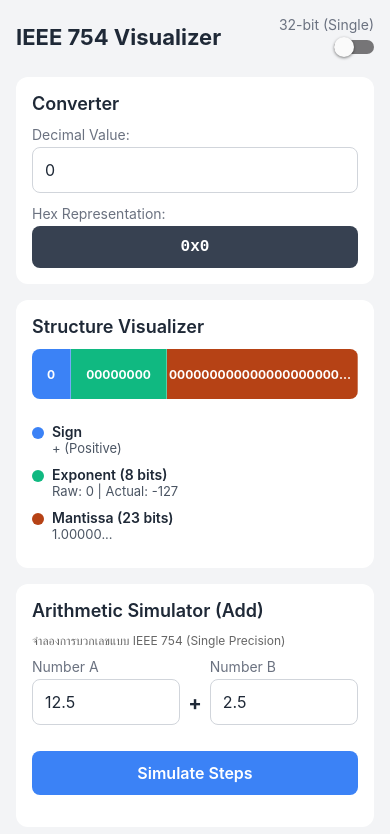
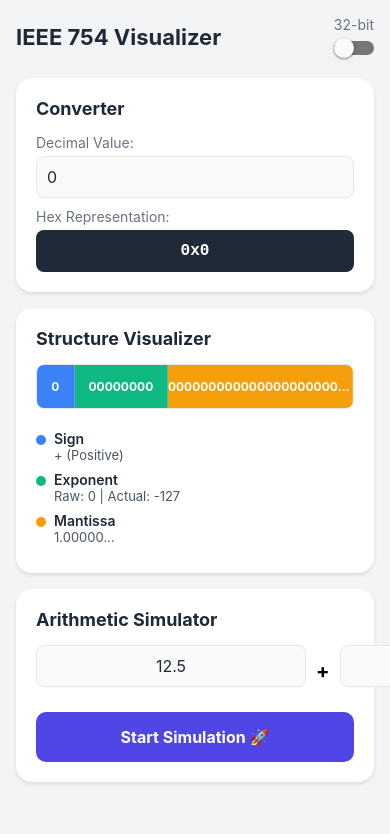
Before and after one commit to phutawanku-cmd/Computer-Architecture, a React Native app in the folder IEEE754App/: screen / in a window 390 px wide. Shown: the top 834 px of the page. Built offline with nearby package versions, Linux system fonts and the light colour scheme.

Commit message:
แก้ UI

```diff
--- a/IEEE754App/App.js
+++ b/IEEE754App/App.js
@@ -1,24 +1,35 @@
 import React, { useState, useEffect } from 'react';
-import { StyleSheet, Text, View, TextInput, ScrollView, Switch, TouchableOpacity, SafeAreaView, Platform } from 'react-native';
+import { StyleSheet, Text, View, TextInput, ScrollView, Switch, TouchableOpacity, SafeAreaView, Platform, Dimensions } from 'react-native';
 import { decimalToBinary, getComponents, simulateAddition } from './ieeeLogic';
 
 const COLORS = {
   sign: '#3B82F6',
   exp: '#10B981',
-  mantissa: '#b64215',
+  mantissa: '#F59E0B',
   bg: '#F3F4F6',
   card: '#FFFFFF',
-  text: '#1F2937'
+  text: '#1F2937',
+  primary: '#4F46E5',
+  secondary: '#9CA3AF',
+  danger: '#EF4444',
+  success: '#10B981'
 };
+
+const SCREEN_WIDTH = Dimensions.get('window').width;
 
 export default function App() {
   const [isDouble, setIsDouble] = useState(false);
   const [decimalInput, setDecimalInput] = useState('0');
   const [binaryStr, setBinaryStr] = useState('');
   const [components, setComponents] = useState({ sign: '0', exponent: '', mantissa: '', bias: 127 });
+
+  //Simulator State
   const [simA, setSimA] = useState('12.5');
   const [simB, setSimB] = useState('2.5');
   const [simSteps, setSimSteps] = useState([]);
+  const [currentStep, setCurrentStep] = useState(0); // ตัวแปรคุมว่าอยู่ Step ไหน
+  const [isSimulating, setIsSimulating] = useState(false);
+
   const handleDecimalChange = (text) => {
     setDecimalInput(text);
     if (text === '' || text === '-' || text === '.'){
@@ -32,11 +43,7 @@
     }
   };
 
-  //คำนวณใหม่เมื่อสลับโหมด
-  useEffect(() => {
-    handleDecimalChange(decimalInput);
-  }, [isDouble]);
-
+  useEffect(() => { handleDecimalChange(decimalInput); }, [isDouble]);
   useEffect(() => {
     const comps = getComponents(binaryStr, isDouble);
     setComponents(comps);
@@ -44,12 +51,108 @@
 
   const rawExponent = parseInt(components.exponent, 2);
   const realExponent = isNaN(rawExponent) ? 0 : rawExponent - components.bias;
+
   const handleSimulate = () => {
     const valA = parseFloat(simA);
     const valB = parseFloat(simB);
     if (!isNaN(valA) && !isNaN(valB)){
       const { steps } = simulateAddition(valA, valB);
       setSimSteps(steps);
+      setCurrentStep(0); // Reset ไป step แรก
+      setIsSimulating(true);
+    }
+  };
+
+  const nextStep = () => {
+    if (currentStep < simSteps.length - 1) setCurrentStep(currentStep + 1);
+  };
+
+  const prevStep = () => {
+    if (currentStep > 0) setCurrentStep(currentStep - 1);
+  };
+
+  //ฟังก์ชันวาด UI แต่ละ Step
+  const renderStepContent = (step) => {
+    const d = step.data;
+    switch (step.type) {
+      case 'EXTRACT':
+        return (
+          <View>
+            <View style={styles.paramBox}>
+              <Text style={styles.paramLabel}>A ({d.valA})</Text>
+              <Text style={styles.paramValue}>Exp: <Text style={{color:COLORS.exp, fontWeight:'bold'}}>{d.expA}</Text></Text>
+              <Text style={styles.paramValue}>Man: {d.manAStr}</Text>
+            </View>
+            <View style={[styles.paramBox, {marginTop: 10}]}>
+              <Text style={styles.paramLabel}>B ({d.valB})</Text>
+              <Text style={styles.paramValue}>Exp: <Text style={{color:COLORS.exp, fontWeight:'bold'}}>{d.expB}</Text></Text>
+              <Text style={styles.paramValue}>Man: {d.manBStr}</Text>
+            </View>
+          </View>
+        );
+
+      case 'ALIGN':
+        return (
+          <View style={{alignItems:'center'}}>
+             <Text style={styles.descText}>
+               Exponent ของ {d.target} น้อยกว่าอยู่ <Text style={{color:COLORS.danger, fontWeight:'bold'}}>{d.diff}</Text> ระดับ
+             </Text>
+
+             {/* Animation Visual */}
+             <View style={styles.shiftBox}>
+               <Text style={styles.shiftLabel}>Before</Text>
+               <Text style={styles.shiftValue}>{d.valBefore}</Text>
+             </View>
+
+             <Text style={{fontSize: 24, marginVertical: 5}}>⬇️ Shift Right {d.diff} bit</Text>
+
+             <View style={[styles.shiftBox, {borderColor: COLORS.success}]}>
+               <Text style={styles.shiftLabel}>After</Text>
+               <Text style={[styles.shiftValue, {color: COLORS.success}]}>{d.valAfter}</Text>
+             </View>
+
+             <Text style={{marginTop: 10, color:'#666', fontSize:12}}>* เพื่อให้ Exponent เท่ากันที่ {d.exp}</Text>
+          </View>
+        );
+
+      case 'ADD':
+        return (
+          <View style={{alignItems:'center'}}>
+            <Text style={{fontSize: 20, fontWeight:'bold', color:'#333'}}>{d.opA}</Text>
+            <Text style={{fontSize: 20, fontWeight:'bold', color:'#333'}}>+ {d.opB}</Text>
+            <View style={{height:2, width: '60%', backgroundColor:'#333', marginVertical:5}}/>
+            <Text style={{fontSize: 24, fontWeight:'bold', color: COLORS.primary}}>{d.result}</Text>
+          </View>
+        );
+
+      case 'NORMALIZE':
+        return (
+          <View style={{alignItems:'center'}}>
+             <Text style={[styles.badge, {backgroundColor: d.mode==='Overflow' ? '#FEF3C7' : '#DBEAFE', color: d.mode==='Overflow' ? '#D97706' : '#2563EB'}]}>
+                {d.mode} Detected!
+             </Text>
+             <Text style={{marginVertical:10, textAlign:'center', color:'#555'}}>
+               ผลลัพธ์ {d.mode==='Overflow' ? 'เกิน 2.0' : 'ต่ำกว่า 1.0'} ต้องขยับจุด
+             </Text>
+             <Text style={styles.bigVal}>{d.before} ➡️ {d.after}</Text>
+             <Text style={{marginTop:10}}>Exponent: {d.newExp}</Text>
+          </View>
+        );
+
+      case 'FINAL':
+         return (
+           <View style={{alignItems:'center', padding: 10}}>
+             <Text style={{fontSize: 40, fontWeight:'bold', color: COLORS.primary}}>{d.finalVal}</Text>
+             <View style={{backgroundColor:'#1F2937', padding:10, borderRadius:8, marginTop:20, width:'100%'}}>
+               <Text style={{color:'#10B981', fontFamily: Platform.OS === 'ios' ? 'Courier' : 'monospace', textAlign:'center'}}>
+                 {d.binary}
+               </Text>
+             </View>
+           </View>
+         );
+
+      default:
+        return <Text style={{textAlign:'center'}}>ไม่มีการเปลี่ยนแปลงในขั้นตอนนี้</Text>;
     }
   };
 
@@ -61,12 +164,8 @@
         <View style={styles.header}>
           <Text style={styles.title}>IEEE 754 Visualizer</Text>
           <View style={styles.toggleContainer}>
-            <Text style={styles.label}>{isDouble ? "64-bit (Double)" : "32-bit (Single)"}</Text>
-            <Switch
-              value={isDouble}
-              onValueChange={setIsDouble}
-              trackColor={{ false: "#767577", true: COLORS.exp }}
-            />
+            <Text style={styles.label}>{isDouble ? "64-bit" : "32-bit"}</Text>
+            <Switch value={isDouble} onValueChange={setIsDouble} trackColor={{ false: "#767577", true: COLORS.exp }} />
           </View>
         </View>
 
@@ -92,7 +191,6 @@
         {/* Visualizer Card */}
         <View style={styles.card}>
           <Text style={styles.cardTitle}>Structure Visualizer</Text>
-
           <View style={styles.bitContainer}>
             <View style={[styles.bitBox, { backgroundColor: COLORS.sign, flex: 1 }]}>
               <Text style={styles.bitText}>{components.sign}</Text>
@@ -104,49 +202,61 @@
               <Text style={styles.bitText} numberOfLines={1} ellipsizeMode='tail'>{components.mantissa}</Text>
             </View>
           </View>
-
           <View style={styles.legendContainer}>
             <DetailRow color={COLORS.sign} label="Sign" value={components.sign === '0' ? '+ (Positive)' : '- (Negative)'} />
-            <DetailRow color={COLORS.exp} label={`Exponent (${components.exponent.length} bits)`} value={`Raw: ${rawExponent} | Actual: ${realExponent}`} />
-            <DetailRow color={COLORS.mantissa} label={`Mantissa (${components.mantissa.length} bits)`} value={`1.${components.mantissa.substring(0, 5)}...`} />
+            <DetailRow color={COLORS.exp} label="Exponent" value={`Raw: ${rawExponent} | Actual: ${realExponent}`} />
+            <DetailRow color={COLORS.mantissa} label="Mantissa" value={`1.${components.mantissa.substring(0, 5)}...`} />
           </View>
         </View>
 
-        {/* --- Card 3: Arithmetic Simulator (NEW!) --- */}
+        {/* --- REVAMPED ARITHMETIC SIMULATOR --- */}
         <View style={styles.card}>
-          <Text style={styles.cardTitle}>Arithmetic Simulator (Add)</Text>
-          <Text style={{marginBottom:10, color:'#666', fontSize:12}}>
-            จำลองการบวกเลขแบบ IEEE 754 (Single Precision)
-          </Text>
+          <Text style={styles.cardTitle}>Arithmetic Simulator</Text>
 
+          {/* Inputs */}
           <View style={styles.rowInput}>
-             <View style={{flex: 1, marginRight: 8}}>
-                <Text style={styles.label}>Number A</Text>
-                <TextInput style={styles.input} value={simA} onChangeText={setSimA} keyboardType="numeric"/>
-             </View>
-             <View style={{justifyContent:'center', paddingTop: 10}}>
-                <Text style={{fontSize: 20, fontWeight:'bold', color: COLORS.text}}>+</Text>
-             </View>
-             <View style={{flex: 1, marginLeft: 8}}>
-                <Text style={styles.label}>Number B</Text>
-                <TextInput style={styles.input} value={simB} onChangeText={setSimB} keyboardType="numeric"/>
-             </View>
+             <TextInput style={[styles.input, {flex:1, textAlign:'center'}]} value={simA} onChangeText={setSimA} keyboardType="numeric"/>
+             <Text style={{fontSize: 20, fontWeight:'bold', marginHorizontal:10}}>+</Text>
+             <TextInput style={[styles.input, {flex:1, textAlign:'center'}]} value={simB} onChangeText={setSimB} keyboardType="numeric"/>
           </View>
 
-          <TouchableOpacity style={styles.button} onPress={handleSimulate}>
-            <Text style={styles.buttonText}>Simulate Steps</Text>
-          </TouchableOpacity>
+          {!isSimulating ? (
+            <TouchableOpacity style={styles.startButton} onPress={handleSimulate}>
+              <Text style={styles.buttonText}>Start Simulation 🚀</Text>
+            </TouchableOpacity>
+          ) : (
+            <View style={styles.stepperContainer}>
+              {/* Progress Dots */}
+              <View style={styles.progressContainer}>
+                {simSteps.map((_, idx) => (
+                  <View key={idx} style={[styles.dot, {backgroundColor: idx === currentStep ? COLORS.primary : '#E5E7EB', width: idx === currentStep ? 20 : 8}]} />
+                ))}
+              </View>
 
-          {/* แสดงขั้นตอน (Steps List) */}
-          <View style={{marginTop: 16}}>
-            {simSteps.length > 0 && <Text style={{fontWeight:'bold', marginBottom:8, color: COLORS.text}}>Simulation Process:</Text>}
-            {simSteps.map((step, index) => (
-              <View key={index} style={styles.stepItem}>
-                <Text style={styles.stepTitle}>{step.title}</Text>
-                <Text style={styles.stepDesc}>{step.desc}</Text>
+              {/* Step Card */}
+              <View style={styles.stepCard}>
+                <Text style={styles.stepTitle}>{simSteps[currentStep].title}</Text>
+                <View style={styles.stepContent}>
+                  {renderStepContent(simSteps[currentStep])}
+                </View>
               </View>
-            ))}
-          </View>
+
+              {/* Controllers */}
+              <View style={styles.controlRow}>
+                <TouchableOpacity onPress={prevStep} disabled={currentStep === 0} style={[styles.navBtn, currentStep === 0 && {opacity:0.3}]}>
+                  <Text style={styles.navBtnText}>⬅️ Back</Text>
+                </TouchableOpacity>
+
+                <TouchableOpacity onPress={() => setIsSimulating(false)} style={styles.resetBtn}>
+                   <Text style={{color:'#666'}}>Reset</Text>
+                </TouchableOpacity>
+
+                <TouchableOpacity onPress={nextStep} disabled={currentStep === simSteps.length - 1} style={[styles.navBtn, currentStep === simSteps.length - 1 && {opacity:0.3}]}>
+                  <Text style={styles.navBtnText}>Next ➡️</Text>
+                </TouchableOpacity>
+              </View>
+            </View>
+          )}
         </View>
 
       </ScrollView>
@@ -154,7 +264,6 @@
   );
 }
 
-//Component สำหรับแสดงแถวข้อมูล
 const DetailRow = ({ color, label, value }) => (
   <View style={styles.detailRow}>
     <View style={[styles.colorDot, { backgroundColor: color }]} />
@@ -171,26 +280,44 @@
   header: { flexDirection: 'row', justifyContent: 'space-between', alignItems: 'center', marginBottom: 20 },
   title: { fontSize: 22, fontWeight: 'bold', color: COLORS.text },
   toggleContainer: { alignItems: 'flex-end' },
-  card: { backgroundColor: COLORS.card, borderRadius: 12, padding: 16, marginBottom: 16, elevation: 3 },
-  cardTitle: { fontSize: 18, fontWeight: '600', marginBottom: 12, color: COLORS.text },
-  label: { fontSize: 14, color: '#6B7280', marginBottom: 4 },
-  input: { borderWidth: 1, borderColor: '#D1D5DB', borderRadius: 8, padding: 12, fontSize: 16, marginBottom: 12, color: COLORS.text },
-  hexBox: { backgroundColor: '#374151', padding: 12, borderRadius: 8, alignItems: 'center' },
+  card: { backgroundColor: COLORS.card, borderRadius: 16, padding: 20, marginBottom: 16, shadowColor: "#000", shadowOffset: { width: 0, height: 2 }, shadowOpacity: 0.1, shadowRadius: 4, elevation: 3 },
+  cardTitle: { fontSize: 18, fontWeight: '700', marginBottom: 15, color: COLORS.text },
+  label: { fontSize: 14, color: '#6B7280', marginBottom: 5 },
+  input: { borderWidth: 1, borderColor: '#E5E7EB', borderRadius: 8, padding: 10, fontSize: 16, marginBottom: 10, color: COLORS.text, backgroundColor: '#FAFAFA' },
+  hexBox: { backgroundColor: '#1F2937', padding: 12, borderRadius: 8, alignItems: 'center' },
   hexText: { color: '#ffffff', fontFamily: Platform.OS === 'ios' ? 'Courier' : 'monospace', fontSize: 16, fontWeight: 'bold' },
-  bitContainer: { flexDirection: 'row', height: 50, borderRadius: 8, overflow: 'hidden', marginBottom: 16 },
-  bitBox: { justifyContent: 'center', alignItems: 'center', borderRightWidth: 1, borderColor: 'rgba(255,255,255,0.3)' },
-  bitText: { color: 'white', fontWeight: 'bold', fontSize: 12, paddingHorizontal: 2 },
-  legendContainer: { marginTop: 8 },
-  detailRow: { flexDirection: 'row', alignItems: 'flex-start', marginBottom: 10 },
-  colorDot: { width: 12, height: 12, borderRadius: 6, marginTop: 4, marginRight: 8 },
+  bitContainer: { flexDirection: 'row', height: 45, borderRadius: 8, overflow: 'hidden', marginBottom: 16, borderWidth:1, borderColor:'#E5E7EB' },
+  bitBox: { justifyContent: 'center', alignItems: 'center', borderRightWidth: 1, borderColor: 'rgba(255,255,255,0.2)' },
+  bitText: { color: 'white', fontWeight: 'bold', fontSize: 12 },
+  legendContainer: { marginTop: 5 },
+  detailRow: { flexDirection: 'row', alignItems: 'flex-start', marginBottom: 8 },
+  colorDot: { width: 10, height: 10, borderRadius: 5, marginTop: 5, marginRight: 8 },
   detailLabel: { fontSize: 14, fontWeight: '600', color: COLORS.text },
   detailValue: { fontSize: 13, color: '#4B5563' },
 
-  // Styles Simulator
-  rowInput: { flexDirection: 'row', justifyContent: 'space-between', marginBottom: 10 },
-  button: { backgroundColor: COLORS.sign, padding: 12, borderRadius: 8, alignItems: 'center', marginTop: 4 },
-  buttonText: { color: 'white', fontWeight: '600', fontSize: 16 },
-  stepItem: { marginBottom: 12, paddingBottom: 12, borderBottomWidth: 1, borderBottomColor: '#EEE' },
-  stepTitle: { fontWeight: 'bold', color: '#3B82F6', fontSize: 14, marginBottom: 2 },
-  stepDesc: { color: '#374151', fontSize: 13, lineHeight: 18 }
+  //Simulator Styles
+  rowInput: { flexDirection: 'row', alignItems: 'center', marginBottom: 15 },
+  startButton: { backgroundColor: COLORS.primary, padding: 15, borderRadius: 10, alignItems: 'center' },
+  buttonText: { color: 'white', fontWeight: 'bold', fontSize: 16 },
+  stepperContainer: { marginTop: 10 },
+  progressContainer: { flexDirection: 'row', justifyContent: 'center', marginBottom: 15 },
+  dot: { height: 8, borderRadius: 4, marginHorizontal: 3 },
+  stepCard: { backgroundColor: '#F9FAFB', borderRadius: 12, padding: 15, borderWidth: 1, borderColor: '#E5E7EB', minHeight: 180, justifyContent: 'center' },
+  stepTitle: { fontSize: 16, fontWeight: 'bold', color: COLORS.primary, marginBottom: 10, textAlign:'center' },
+  stepContent: { alignItems: 'center' },
+  controlRow: { flexDirection: 'row', justifyContent: 'space-between', alignItems: 'center', marginTop: 15 },
+  navBtn: { padding: 10, backgroundColor: 'white', borderRadius: 8, borderWidth: 1, borderColor: '#E5E7EB' },
+  navBtnText: { fontWeight: '600', color: COLORS.text },
+  resetBtn: { padding: 10 },
+
+  //Content Styles
+  paramBox: { width: '100%', padding: 10, backgroundColor: 'white', borderRadius: 8, borderWidth: 1, borderColor: '#E5E7EB' },
+  paramLabel: { fontWeight: 'bold', marginBottom: 5, color: '#374151' },
+  paramValue: { fontSize: 14, color: '#4B5563', fontFamily: Platform.OS === 'ios' ? 'Courier' : 'monospace' },
+  descText: { textAlign: 'center', marginBottom: 10, color: '#4B5563' },
+  shiftBox: { padding: 8, borderWidth: 2, borderColor: '#EF4444', borderRadius: 8, width: '100%', alignItems: 'center', backgroundColor: '#FEF2F2' },
+  shiftLabel: { fontSize: 10, fontWeight: 'bold', textTransform: 'uppercase', marginBottom: 2 },
+  shiftValue: { fontSize: 16, fontWeight: 'bold', fontFamily: Platform.OS === 'ios' ? 'Courier' : 'monospace', color: '#B91C1C' },
+  badge: { paddingHorizontal: 10, paddingVertical: 4, borderRadius: 12, fontSize: 12, fontWeight: 'bold', overflow: 'hidden' },
+  bigVal: { fontSize: 22, fontWeight: 'bold', color: COLORS.text }
 });
```
Also changed, not shown: IEEE754App/ieeeLogic.js (+91 -19 lines).
